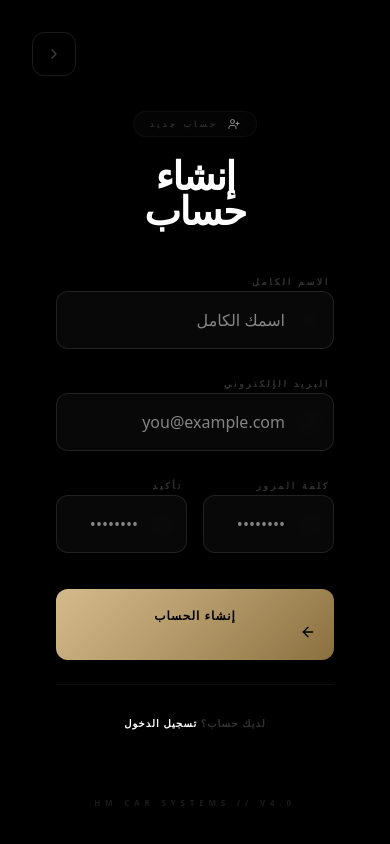
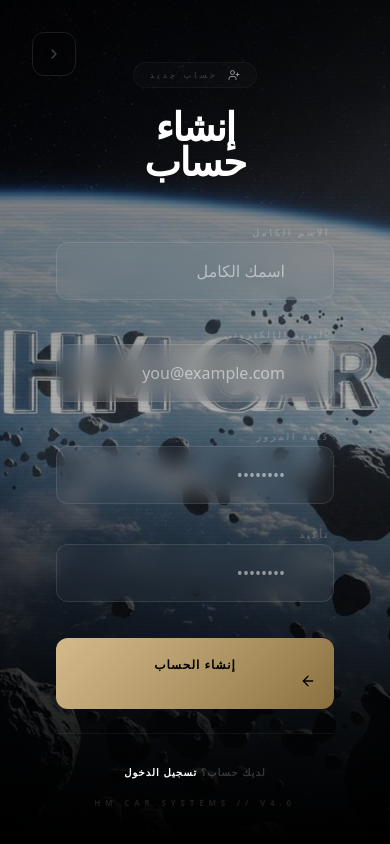
Before and after one commit to divdhash9-droid/-hmcar, a Next.js app in the folder client-app/: page /register in a window 390 px wide. Built offline with nearby package versions, Linux system fonts and the light colour scheme; no server answers.

Commit message:
chore: optimize responsiveness for mobile devices and clean up code

```diff
--- a/client-app/src/app/login/page.tsx
+++ b/client-app/src/app/login/page.tsx
@@ -2,7 +2,7 @@
 
 import { motion, AnimatePresence } from "framer-motion";
 import { useState, useEffect, useRef } from "react";
-import { User, ShieldCheck, Mail, Lock, ArrowRight, ChevronLeft, ChevronRight, Key, UserCheck, Sparkles, Power, Eye, EyeOff, Phone, Search } from "lucide-react";
+import { User, ShieldCheck, Lock, ArrowRight, ChevronLeft, ChevronRight, Key, UserCheck, Sparkles, Power, Eye, EyeOff, Phone } from "lucide-react";
 import Link from "next/link";
 import { cn } from "@/lib/utils";
 import { useLanguage } from "@/lib/LanguageContext";
@@ -10,7 +10,7 @@ import { api } from "@/lib/api";
 import { countryDialCodes } from "@/lib/countries";
 
 export default function Login() {
-    const { t, isRTL, lang, toggleLanguage } = useLanguage();
+    const { isRTL } = useLanguage();
     const [role, setRole] = useState<'buyer' | 'admin'>('buyer');
     const [formData, setFormData] = useState({ email: '', password: '' });
     const [loading, setLoading] = useState(false);
@@ -320,31 +320,29 @@ export default function Login() {
                     </div>
 
                     {/* ── Role Switcher ── */}
-                    <div className="flex bg-black/20 p-1.5 rounded-xl border border-white/5 mb-8 backdrop-blur-md">
+                    <div className="flex bg-black/20 p-1 rounded-xl border border-white/5 mb-8 backdrop-blur-md">
                         <button
                             onClick={() => setRole('buyer')}
                             className={cn(
-                                "relative overflow-visible flex-1 py-3.5 rounded-lg flex items-center justify-center gap-3 transition-all duration-500 text-[10px] font-bold uppercase tracking-[0.15em]",
+                                "relative overflow-hidden flex-1 py-3 rounded-lg flex items-center justify-center gap-2 transition-all duration-500 text-[9px] sm:text-[10px] font-bold uppercase tracking-[0.1em] sm:tracking-[0.15em]",
                                 role === 'buyer'
-                                    ? "bg-white text-black shadow-lg shadow-white/10 ring-1 ring-blue-500/30 border border-blue-500/30 shadow-[0_0_25px_rgba(59,130,246,0.25)]"
+                                    ? "bg-white text-black shadow-lg shadow-white/10"
                                     : "text-white/30 hover:text-white/50"
                             )}
                         >
-                            {role === 'buyer' && <span className="pointer-events-none absolute inset-0 -m-px rounded-lg bg-blue-500/30 blur-xl opacity-50 -z-10" />}
-                            <UserCheck className="w-3.5 h-3.5" />
+                            <UserCheck className="w-3 sm:w-3.5 h-3 sm:h-3.5" />
                             {isRTL ? "عميل" : "CLIENT"}
                         </button>
                         <button
                             onClick={() => setRole('admin')}
                             className={cn(
-                                "relative overflow-visible flex-1 py-3.5 rounded-lg flex items-center justify-center gap-3 transition-all duration-500 text-[10px] font-bold uppercase tracking-[0.15em]",
+                                "relative overflow-hidden flex-1 py-3 rounded-lg flex items-center justify-center gap-2 transition-all duration-500 text-[9px] sm:text-[10px] font-bold uppercase tracking-[0.1em] sm:tracking-[0.15em]",
                                 role === 'admin'
-                                    ? "bg-accent-red text-white shadow-lg shadow-red-500/20 ring-1 ring-red-500/30 border border-red-500/30 shadow-[0_0_25px_rgba(255,0,0,0.25)]"
+                                    ? "bg-accent-red text-white shadow-lg shadow-red-500/20"
                                     : "text-white/30 hover:text-white/50"
                             )}
                         >
-                            {role === 'admin' && <span className="pointer-events-none absolute inset-0 -m-px rounded-lg bg-red-500/30 blur-xl opacity-50 -z-10" />}
-                            <ShieldCheck className="w-3.5 h-3.5" />
+                            <ShieldCheck className="w-3 sm:w-3.5 h-3 sm:h-3.5" />
                             {isRTL ? "مدير" : "ADMIN"}
                         </button>
                     </div>
--- a/client-app/src/app/register/page.tsx
+++ b/client-app/src/app/register/page.tsx
@@ -46,17 +46,23 @@ export default function Register() {
     return (
         <div className={`relative min-h-screen bg-black text-white flex items-center justify-center p-6 overflow-hidden ${isRTL ? 'font-arabic' : ''}`} dir={isRTL ? 'rtl' : 'ltr'}>
 
-            {/* ── VIDEO BACKGROUND ── */}
-            <div className="video-bg-wrapper">
+            {/* ── CINEMATIC VIDEO BACKGROUND ── */}
+            <div className="video-bg-wrapper fixed inset-0 z-0" style={{ backgroundColor: '#050505' }}>
+                {/* Mobile Poster Image */}
+                <div
+                    className="absolute inset-0 bg-cover bg-center bg-no-repeat md:hidden"
+                    style={{ backgroundImage: "url('/images/hmcar.jpg')" }}
+                />
                 <video
-                    autoPlay loop muted playsInline
-                    className="video-bg"
-                    style={{ filter: 'brightness(0.3) contrast(1.2) saturate(1.1)' }}
+                    autoPlay loop muted playsInline preload="auto"
+                    poster="/images/photo_2026-02-07_22-24-18.jpg"
+                    className="absolute inset-0 w-full h-full object-cover opacity-0 md:opacity-100"
+                    style={{ filter: 'brightness(0.35) contrast(1.2) saturate(1.1)' }}
                 >
                     <source src="/videos/video_2026-02-07_22-24-58.mp4" type="video/mp4" />
                 </video>
-                <div className="video-overlay-dark" />
-                <div className="video-grain" />
+                <div className="absolute inset-0 z-20 bg-gradient-to-t from-black via-black/30 to-black/60" />
+                <div className="scanlines absolute inset-0 z-20" />
             </div>
 
             {/* ── AMBIENT ── */}
@@ -152,7 +158,7 @@ export default function Register() {
                             </div>
                         </div>
 
-                        <div className="grid grid-cols-2 gap-4">
+                        <div className="grid grid-cols-1 md:grid-cols-2 gap-4">
                             <div className="space-y-2">
                                 <label className="text-[9px] font-bold text-white/20 uppercase tracking-[0.3em] px-1">{isRTL ? "كلمة المرور" : "PASSWORD"}</label>
                                 <div className="relative group">
```
